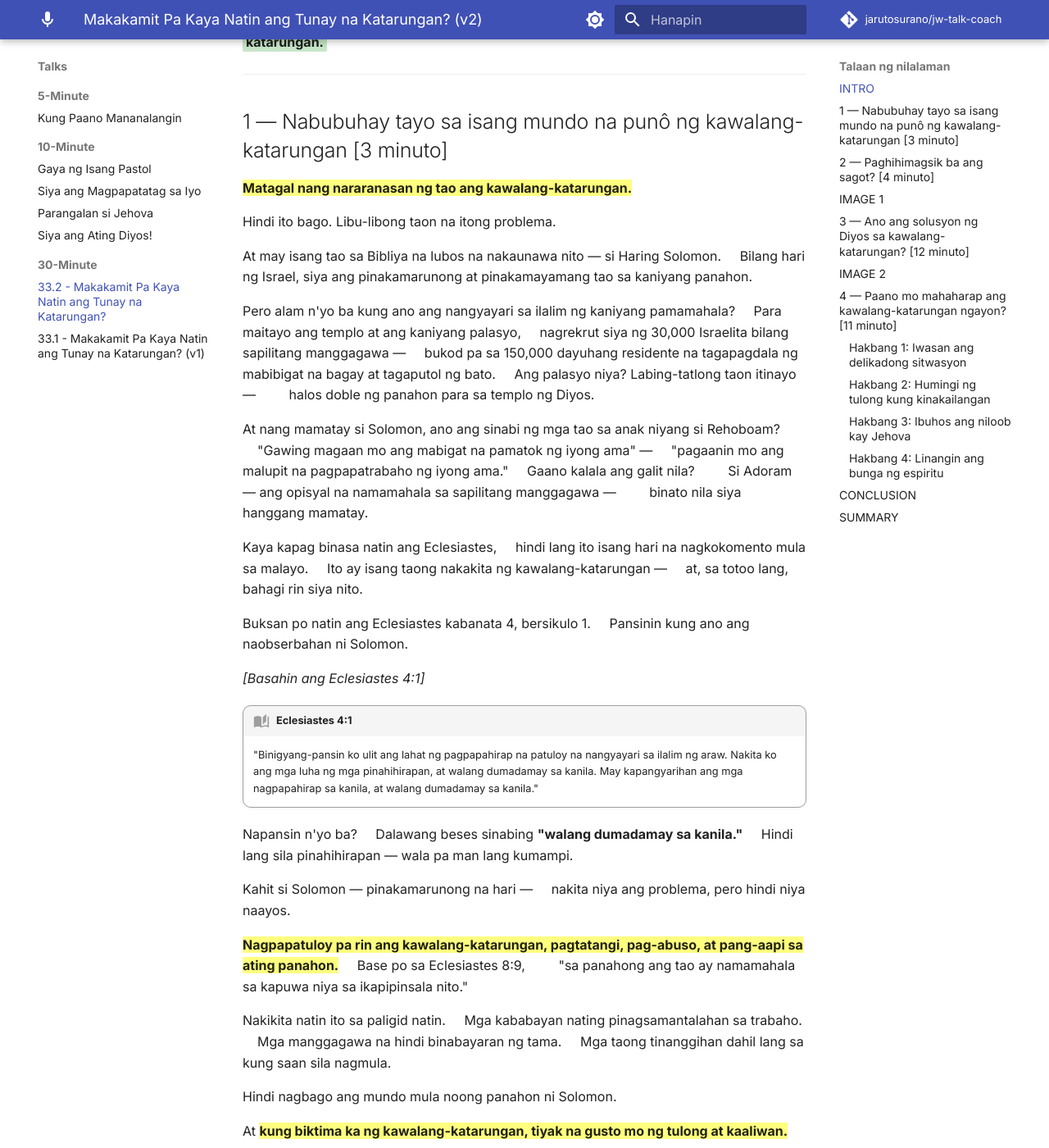
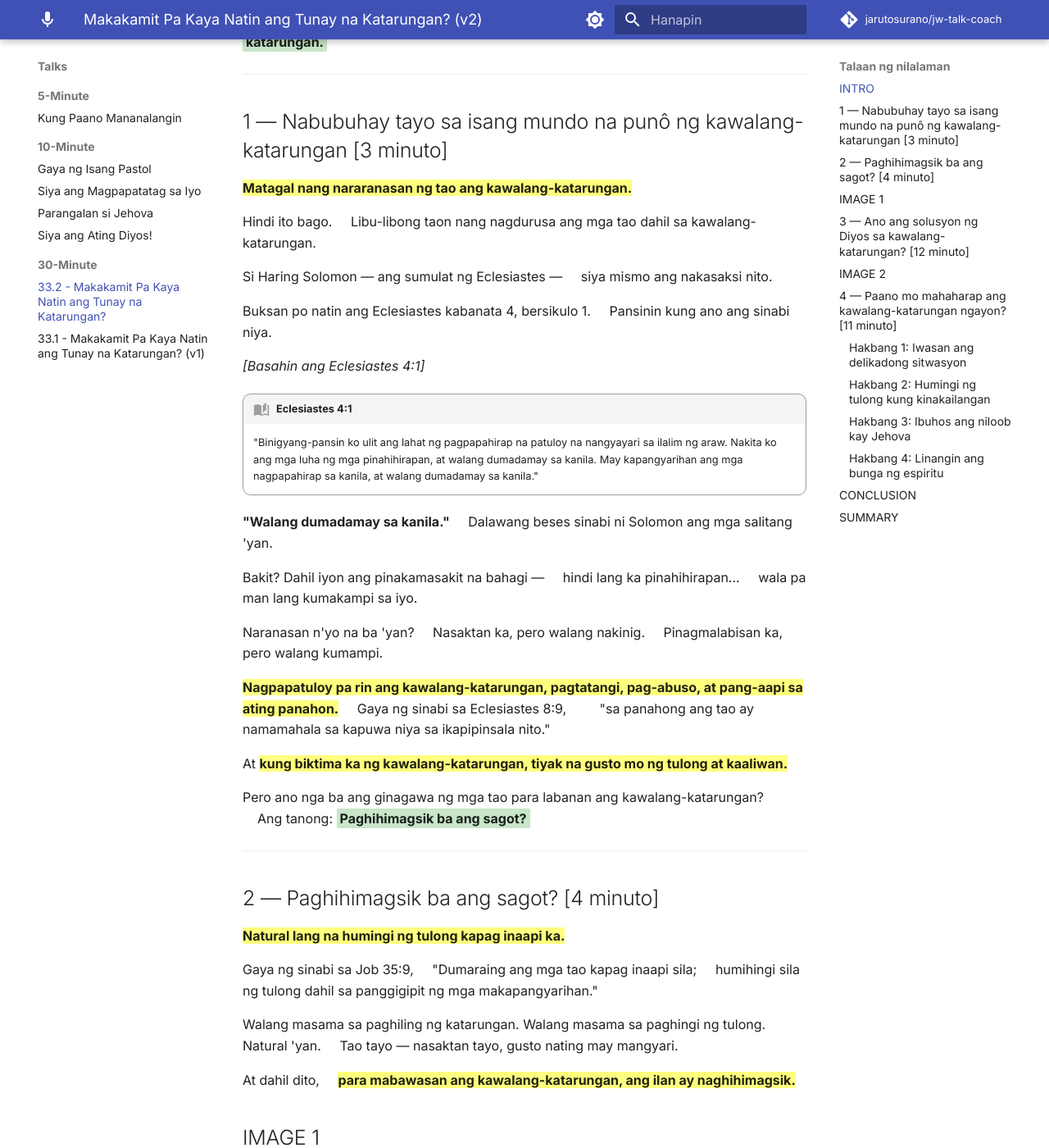
Before and after one commit to jarutosurano/jw-talk-coach, an MkDocs documentation site: the page built from docs/talks/30min/33-makakamit-pa-kaya-natin-ang-tunay-na-katarungan/index.md, in a window 1280 px wide and 1400 px high, scrolled down 934 px. Shown: the whole window at 82% size. Built offline with MkDocs 1.6.1 and Material for MkDocs 9.7.7, drawn with Linux system fonts in a browser that asks for light colours; comment, search, counter and statistics services are not loaded; some of the changed text lies outside the part shown.

Commit message:
Rewrite talk 33 v2 Section 1: let Ec 4:1 reach the heart
- Remove Solomon history lesson (forced labor stats, Rehoboam, Adoram)
- Minimal setup: Solomon intro in 1 line, then straight to Bible text
- Add audience connection after reading: "Naranasan n'yo na ba 'yan?"
- Remove generic examples — Bible text speaks for itself
- Clean summary section to match

Co-Authored-By: Claude Opus 4.6 (1M context) <noreply@anthropic.com>

```diff
--- a/docs/talks/30min/33-makakamit-pa-kaya-natin-ang-tunay-na-katarungan/index.md
+++ b/docs/talks/30min/33-makakamit-pa-kaya-natin-ang-tunay-na-katarungan/index.md
@@ -44,55 +44,33 @@ Simulan natin sa realidad:
 **==Matagal nang nararanasan ng tao ang kawalang-katarungan.==**
 
 Hindi ito bago.
-Libu-libong taon na itong problema.
+&nbsp;&nbsp;&nbsp;&nbsp;Libu-libong taon nang nagdurusa ang mga tao dahil sa kawalang-katarungan.
 
-At may isang tao sa Bibliya na lubos na nakaunawa nito — si Haring Solomon.
-&nbsp;&nbsp;&nbsp;&nbsp;Bilang hari ng Israel, siya ang pinakamarunong at pinakamayamang tao sa kaniyang panahon.
-
-Pero alam n'yo ba kung ano ang nangyayari sa ilalim ng kaniyang pamamahala?
-&nbsp;&nbsp;&nbsp;&nbsp;Para maitayo ang templo at ang kaniyang palasyo,
-&nbsp;&nbsp;&nbsp;&nbsp;nagrekrut siya ng 30,000 Israelita bilang sapilitang manggagawa —
-&nbsp;&nbsp;&nbsp;&nbsp;bukod pa sa 150,000 dayuhang residente na tagapagdala ng mabibigat na bagay at tagaputol ng bato.
-&nbsp;&nbsp;&nbsp;&nbsp;Ang palasyo niya? Labing-tatlong taon itinayo —
-&nbsp;&nbsp;&nbsp;&nbsp;&nbsp;&nbsp;&nbsp;&nbsp;halos doble ng panahon para sa templo ng Diyos.
-
-At nang mamatay si Solomon, ano ang sinabi ng mga tao sa anak niyang si Rehoboam?
-&nbsp;&nbsp;&nbsp;&nbsp;"Gawing magaan mo ang mabigat na pamatok ng iyong ama" —
-&nbsp;&nbsp;&nbsp;&nbsp;"pagaanin mo ang malupit na pagpapatrabaho ng iyong ama."
-&nbsp;&nbsp;&nbsp;&nbsp;Gaano kalala ang galit nila?
-&nbsp;&nbsp;&nbsp;&nbsp;&nbsp;&nbsp;&nbsp;&nbsp;Si Adoram — ang opisyal na namamahala sa sapilitang manggagawa —
-&nbsp;&nbsp;&nbsp;&nbsp;&nbsp;&nbsp;&nbsp;&nbsp;binato nila siya hanggang mamatay.
-
-Kaya kapag binasa natin ang Eclesiastes,
-&nbsp;&nbsp;&nbsp;&nbsp;hindi lang ito isang hari na nagkokomento mula sa malayo.
-&nbsp;&nbsp;&nbsp;&nbsp;Ito ay isang taong nakakita ng kawalang-katarungan —
-&nbsp;&nbsp;&nbsp;&nbsp;at, sa totoo lang, bahagi rin siya nito.
+Si Haring Solomon — ang sumulat ng Eclesiastes —
+&nbsp;&nbsp;&nbsp;&nbsp;siya mismo ang nakasaksi nito.
 
 Buksan po natin ang Eclesiastes kabanata 4, bersikulo 1.
-&nbsp;&nbsp;&nbsp;&nbsp;Pansinin kung ano ang naobserbahan ni Solomon.
+&nbsp;&nbsp;&nbsp;&nbsp;Pansinin kung ano ang sinabi niya.
 
 *[Basahin ang Eclesiastes 4:1]*
 
 !!! quote "Eclesiastes 4:1"
     "Binigyang-pansin ko ulit ang lahat ng pagpapahirap na patuloy na nangyayari sa ilalim ng araw. Nakita ko ang mga luha ng mga pinahihirapan, at walang dumadamay sa kanila. May kapangyarihan ang mga nagpapahirap sa kanila, at walang dumadamay sa kanila."
 
-Napansin n'yo ba?
-&nbsp;&nbsp;&nbsp;&nbsp;Dalawang beses sinabing **"walang dumadamay sa kanila."**
-&nbsp;&nbsp;&nbsp;&nbsp;Hindi lang sila pinahihirapan — wala pa man lang kumampi.
+**"Walang dumadamay sa kanila."**
+&nbsp;&nbsp;&nbsp;&nbsp;Dalawang beses sinabi ni Solomon ang mga salitang 'yan.
 
-Kahit si Solomon — pinakamarunong na hari —
-&nbsp;&nbsp;&nbsp;&nbsp;nakita niya ang problema, pero hindi niya naayos.
+Bakit? Dahil iyon ang pinakamasakit na bahagi —
+&nbsp;&nbsp;&nbsp;&nbsp;hindi lang ka pinahihirapan...
+&nbsp;&nbsp;&nbsp;&nbsp;wala pa man lang kumakampi sa iyo.
+
+Naranasan n'yo na ba 'yan?
+&nbsp;&nbsp;&nbsp;&nbsp;Nasaktan ka, pero walang nakinig.
+&nbsp;&nbsp;&nbsp;&nbsp;Pinagmalabisan ka, pero walang kumampi.
 
 **==Nagpapatuloy pa rin ang kawalang-katarungan, pagtatangi, pag-abuso, at pang-aapi sa ating panahon.==**
-&nbsp;&nbsp;&nbsp;&nbsp;Base po sa Eclesiastes 8:9,
+&nbsp;&nbsp;&nbsp;&nbsp;Gaya ng sinabi sa Eclesiastes 8:9,
 &nbsp;&nbsp;&nbsp;&nbsp;&nbsp;&nbsp;&nbsp;&nbsp;"sa panahong ang tao ay namamahala sa kapuwa niya sa ikapipinsala nito."
-
-Nakikita natin ito sa paligid natin.
-&nbsp;&nbsp;&nbsp;&nbsp;Mga kababayan nating pinagsamantalahan sa trabaho.
-&nbsp;&nbsp;&nbsp;&nbsp;Mga manggagawa na hindi binabayaran ng tama.
-&nbsp;&nbsp;&nbsp;&nbsp;Mga taong tinanggihan dahil lang sa kung saan sila nagmula.
-
-Hindi nagbago ang mundo mula noong panahon ni Solomon.
 
 At **==kung biktima ka ng kawalang-katarungan, tiyak na gusto mo ng tulong at kaaliwan.==**
 
@@ -578,17 +556,13 @@ Iyan ang hamon sa atin ngayong umaga:
 Ang temang **Makakamit Pa Kaya Natin ang Tunay na Katarungan?** ay sumasagot sa tanong ng bawat taong nasaktan at naghahanap ng hustisya.
 
 **Nabubuhay tayo sa isang mundo na punô ng kawalang-katarungan:**
-&nbsp;&nbsp;&nbsp;&nbsp;Mula pa noong panahon ni Solomon — na siya mismo'y bahagi ng problema —
+&nbsp;&nbsp;&nbsp;&nbsp;Mula pa noong panahon ni Solomon —
 &nbsp;&nbsp;&nbsp;&nbsp;"walang dumadamay" sa mga pinahihirapan.
-&nbsp;&nbsp;&nbsp;&nbsp;Nagpapatuloy ito hanggang ngayon:
-&nbsp;&nbsp;&nbsp;&nbsp;OFW abuse, endo, korapsiyon, TFW exploitation, renovictions,
-&nbsp;&nbsp;&nbsp;&nbsp;child labor, at mga giyera sa buong mundo.
+&nbsp;&nbsp;&nbsp;&nbsp;Nagpapatuloy pa rin ito hanggang ngayon.
 
 **Hindi ang paghihimagsik ang solusyon:**
 &nbsp;&nbsp;&nbsp;&nbsp;Natural lang na humingi ng tulong,
 &nbsp;&nbsp;&nbsp;&nbsp;pero mabibigo ang mga pagsisikap ng tao kung walang tulong ng Diyos.
-&nbsp;&nbsp;&nbsp;&nbsp;Kahit si Solomon — pinakamarunong na hari —
-&nbsp;&nbsp;&nbsp;&nbsp;nakita niya ang problema pero hindi niya naayos.
 
 **Ang Kaharian ng Diyos ang tunay na solusyon:**
 &nbsp;&nbsp;&nbsp;&nbsp;Si Jesu-Kristo ang Tagapamahala ng Kaharian
```
